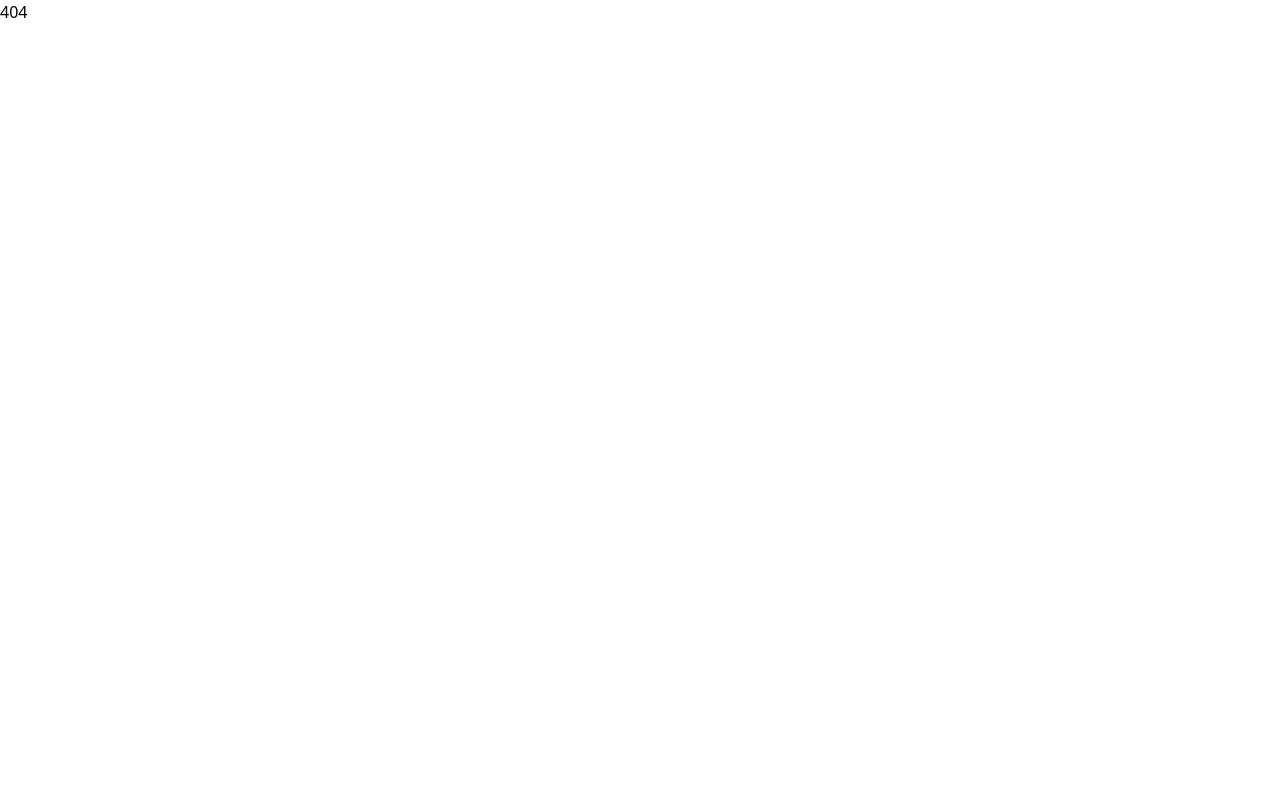
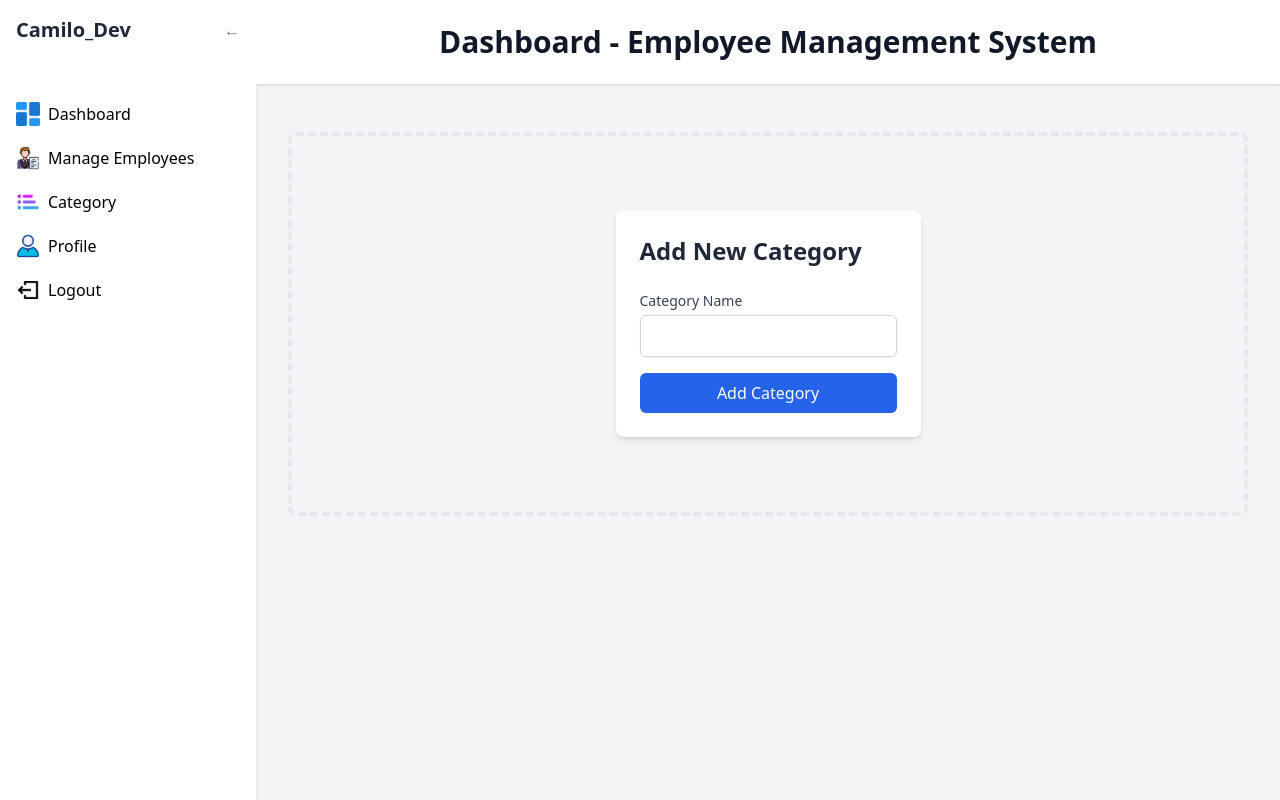
Before and after one commit to codigo-natural/EmployeeHub, a React (Vite) app in the folder Frontend/: page /dashboard/add_catgory in a window 1280 px wide. Built offline with nearby package versions, Linux system fonts and the light colour scheme.

Commit message:
✨ Add Category Design

```diff
--- /dev/null
+++ b/Frontend/src/components/AddCategory/index.jsx
@@ -0,0 +1,50 @@
+import axios from "axios";
+import { useState } from "react";
+
+export const AddCategory = () => {
+  const [categoryName, setCategoryName] = useState('');
+
+  const handleSubmit = (e) => {
+    e.preventDefault();
+    axios.post('http://localhost:3000/auth/add_category', { categoryName })
+      .then(res => {
+        console.log(res.data);
+      })
+      .catch(err => {
+        console.log(err);
+      });
+    console.log('Categoría añadida:', { categoryName });
+    setCategoryName('');
+  };
+
+  return (
+    <div className="grid place-items-center min-h-full">
+      <div className="bg-white shadow-md rounded-lg p-6 max-w-md mx-auto">
+        <h2 className="text-2xl font-semibold text-gray-800 mb-6">Add New Category</h2>
+        <form onSubmit={handleSubmit} className="space-y-4">
+          <div>
+            <label htmlFor="categoryName" className="block text-sm font-medium text-gray-700 mb-1">
+              Category Name
+            </label>
+            <input
+              type="text"
+              id="categoryName"
+              value={categoryName}
+              onChange={(e) => setCategoryName(e.target.value)}
+              className="w-full px-3 py-2 border border-gray-300 rounded-md shadow-sm focus:outline-none focus:ring-2 focus:ring-blue-500 focus:border-blue-500"
+              required
+            />
+          </div>
+          <div>
+            <button
+              type="submit"
+              className="w-full bg-blue-600 text-white py-2 px-4 rounded-md hover:bg-blue-700 focus:outline-none focus:ring-2 focus:ring-blue-500 focus:ring-offset-2 transition duration-200"
+            >
+              Add Category
+            </button>
+          </div>
+        </form>
+      </div>
+    </div>
+  )
+}
--- a/Frontend/src/components/Category/index.jsx
+++ b/Frontend/src/components/Category/index.jsx
@@ -1,5 +1,14 @@
+import { Link } from 'react-router-dom'
+
 export const Category = () => {
   return (
-    <div>category</div>
+    <div className='px-5 mt-3'>
+      <div className='flex justify-center'>
+        category
+      </div>
+      <button className='cursor-pointer bg-gradient-to-r from-[#bde0fe] to-[#a2d2ff] px-6 py-2 rounded text-white font-semibold shadow-[rgba(6,_24,_44,_0.4)_0px_0px_0px_2px,_rgba(6,_24,_44,_0.65)_0px_4px_6px_-1px,_rgba(255,_255,_255,_0.08)_0px_1px_0px_inset] hover:shadow-[rgba(6,_24,_44,_0.4)_0px_0px_0px_2px,_rgba(6,_24,_44,_0.65)_0px_4px_6px_-10px,_rgba(255,_255,_255,_0.08)_0px_1px_0px_inset] focus:shadow-[inset_-12px_-8px_40px_#46464620] transition-shadow'>
+        <Link to="/dashboard/add_catgory">Add category</Link>
+      </button>
+    </div>
   )
 }
--- a/Frontend/src/main.jsx
+++ b/Frontend/src/main.jsx
@@ -9,6 +9,7 @@ import { Home } from './components/Home/index.jsx'
 import { Employee } from './components/Employee/index.jsx'
 import { Category } from './components/Category/index.jsx'
 import { Profile } from './components/Profile/index.jsx'
+import { AddCategory } from './components/AddCategory/index.jsx'
 
 ReactDOM.createRoot(document.getElementById('root')).render(
   <React.StrictMode>
@@ -22,6 +23,7 @@ ReactDOM.createRoot(document.getElementById('root')).render(
           <Route path='/dashboard/category' element={<Category />} />
           <Route path='/dashboard/employee' element={<Employee />} />
           <Route path='/dashboard/profile' element={<Profile />} />
+          <Route path='/dashboard/add_catgory' element={<AddCategory />} />
         </Route>
         <Route path='*' element={<p>404</p>} />
       </Routes>
```
Also changed, not shown: Frontend/src/components/Dashboard/index.jsx (+4 -4 lines).
